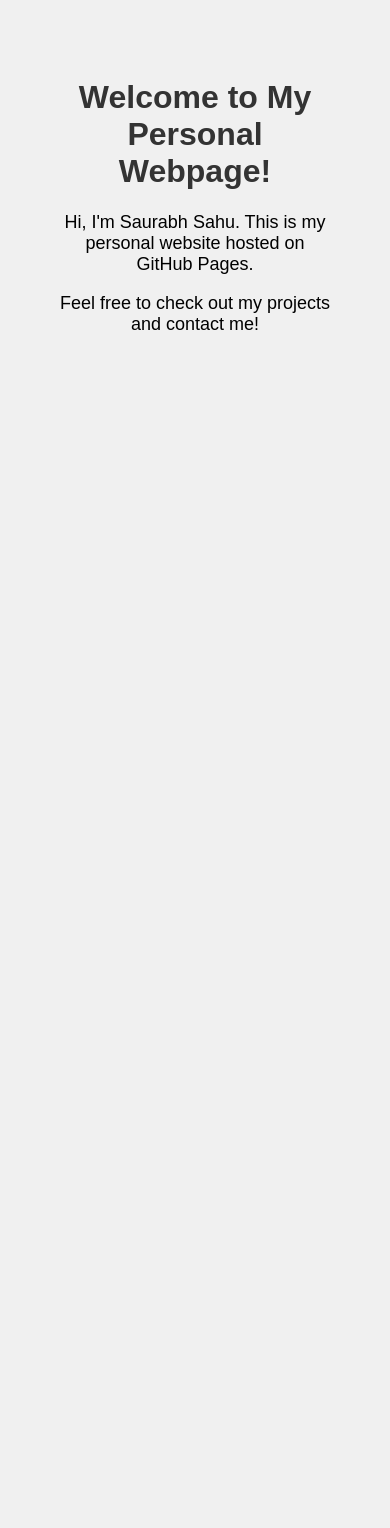
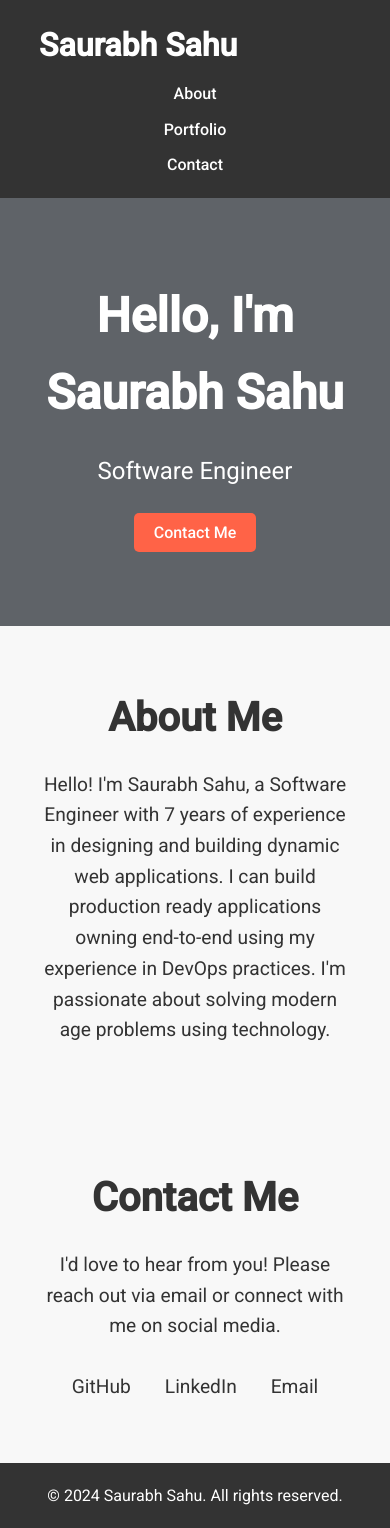
Before and after one commit to saurab2612/saurab2612.github.io, a plain HTML site: page index.html in a window 390 px wide. Before the commit the page ends 844 px from the top, so only its background shows below. Drawn offline with Linux system fonts and the light colour scheme.

Commit message:
css and js files

```diff
--- a/index.html
+++ b/index.html
@@ -1,27 +1,94 @@
 <!DOCTYPE html>
 <html lang="en">
+
 <head>
     <meta charset="UTF-8">
     <meta name="viewport" content="width=device-width, initial-scale=1.0">
-    <title>Your Name's Personal Webpage</title>
-    <style>
-        body {
-            font-family: Arial, sans-serif;
-            background-color: #f0f0f0;
-            text-align: center;
-            padding: 50px;
-        }
-        h1 {
-            color: #333;
-        }
-        p {
-            font-size: 18px;
-        }
-    </style>
+    <meta name="description" content="Personal webpage of Saurabh Sahu showcasing portfolio and contact information">
+    <title>Saurabh Sahu - Personal Website</title>
+    <link rel="stylesheet" href="styles.css">
+    <link href="https://fonts.googleapis.com/css2?family=Roboto:wght@400;500&display=swap" rel="stylesheet">
 </head>
+
 <body>
-<h1>Welcome to My Personal Webpage!</h1>
-<p>Hi, I'm Saurabh Sahu. This is my personal website hosted on GitHub Pages.</p>
-<p>Feel free to check out my projects and contact me!</p>
+<!-- Header -->
+<header>
+    <nav>
+        <div class="container">
+            <h1 class="logo"><a href="#">Saurabh Sahu</a></h1>
+            <ul>
+                <li><a href="#about">About</a></li>
+                <li><a href="#portfolio">Portfolio</a></li>
+                <li><a href="#contact">Contact</a></li>
+            </ul>
+        </div>
+    </nav>
+</header>
+
+<!-- Hero Section -->
+<section id="hero">
+    <div class="container">
+        <h2>Hello, I'm Saurabh Sahu</h2>
+        <p>Software Engineer</p>
+        <a href="#contact" class="btn">Contact Me</a>
+    </div>
+</section>
+
+<!-- About Section -->
+<section id="about">
+    <div class="container">
+        <h2>About Me</h2>
+        <p>Hello! I'm Saurabh Sahu, a Software Engineer with 7 years of experience in designing and building dynamic web applications. I can build production ready applications owning end-to-end using my experience in DevOps practices. I'm passionate about solving modern age problems using technology.</p>
+    </div>
+</section>
+
+<!-- Portfolio Section
+<section id="portfolio">
+    <div class="container">
+        <h2>My Portfolio</h2>
+        <div class="portfolio-items">
+            <div class="portfolio-item">
+                <img src="https://via.placeholder.com/300" alt="Project 1">
+                <h3>Project 1</h3>
+                <p>Project description goes here.</p>
+            </div>
+
+            <div class="portfolio-item">
+                <img src="https://via.placeholder.com/300" alt="Project 2">
+                <h3>Project 2</h3>
+                <p>Project description goes here.</p>
+            </div>
+
+            <div class="portfolio-item">
+                <img src="https://via.placeholder.com/300" alt="Project 3">
+                <h3>Project 3</h3>
+                <p>Project description goes here.</p>
+            </div>
+        </div>
+    </div>
+</section> -->
+
+<!-- Contact Section -->
+<section id="contact">
+    <div class="container">
+        <h2>Contact Me</h2>
+        <p>I'd love to hear from you! Please reach out via email or connect with me on social media.</p>
+        <ul class="social-links">
+            <li><a href="https://github.com/saurab2612" target="_blank">GitHub</a></li>
+            <li><a href="https://www.linkedin.com/in/saurab2612" target="_blank">LinkedIn</a></li>
+            <li><a href="mailto:saurab2612@gmail.com">Email</a></li>
+        </ul>
+    </div>
+</section>
+
+<!-- Footer -->
+<footer>
+    <div class="container">
+        <p>&copy; 2024 Saurabh Sahu. All rights reserved.</p>
+    </div>
+</footer>
+
+<script src="script.js"></script>
 </body>
+
 </html>
--- /dev/null
+++ b/styles.css
@@ -0,0 +1,200 @@
+/* Global Styles */
+* {
+    margin: 0;
+    padding: 0;
+    box-sizing: border-box;
+    font-family: 'Roboto', sans-serif;
+}
+
+body {
+    background-color: #f8f8f8;
+    color: #333;
+    line-height: 1.6;
+}
+
+.container {
+    width: 80%;
+    margin: 0 auto;
+}
+
+/* Header */
+header {
+    background: #333;
+    padding: 20px 0;
+}
+
+header nav {
+    display: flex;
+    justify-content: space-between;
+    align-items: center;
+}
+
+header .logo a {
+    color: white;
+    font-size: 2rem;
+    text-decoration: none;
+}
+
+header ul {
+    list-style: none;
+    display: flex;
+}
+
+header ul li {
+    margin-left: 20px;
+}
+
+header ul li a {
+    color: white;
+    text-decoration: none;
+    font-weight: 500;
+}
+
+/* Hero Section */
+#hero {
+    background: #5f6368;
+    color: white;
+    padding: 80px 0;
+    text-align: center;
+}
+
+#hero h2 {
+    font-size: 3rem;
+    margin-bottom: 20px;
+}
+
+#hero p {
+    font-size: 1.5rem;
+    margin-bottom: 30px;
+}
+
+#hero .btn {
+    padding: 10px 20px;
+    background: #ff6347;
+    color: white;
+    text-decoration: none;
+    font-weight: 500;
+    border-radius: 5px;
+}
+
+/* About Section */
+#about {
+    padding: 60px 0;
+    text-align: center;
+}
+
+#about h2 {
+    font-size: 2.5rem;
+    margin-bottom: 20px;
+}
+
+#about p {
+    font-size: 1.2rem;
+    max-width: 800px;
+    margin: 0 auto;
+}
+
+/* Portfolio Section */
+#portfolio {
+    padding: 60px 0;
+    background: #f0f0f0;
+    text-align: center;
+}
+
+#portfolio h2 {
+    font-size: 2.5rem;
+    margin-bottom: 20px;
+}
+
+.portfolio-items {
+    display: flex;
+    justify-content: space-between;
+    gap: 20px;
+    flex-wrap: wrap;
+}
+
+.portfolio-item {
+    background: white;
+    padding: 20px;
+    border-radius: 10px;
+    box-shadow: 0 4px 8px rgba(0, 0, 0, 0.1);
+    flex-basis: 30%;
+    text-align: center;
+}
+
+.portfolio-item img {
+    width: 100%;
+    height: auto;
+    border-radius: 10px;
+}
+
+.portfolio-item h3 {
+    margin-top: 15px;
+    font-size: 1.5rem;
+}
+
+/* Contact Section */
+#contact {
+    padding: 60px 0;
+    text-align: center;
+}
+
+#contact h2 {
+    font-size: 2.5rem;
+    margin-bottom: 20px;
+}
+
+#contact p {
+    font-size: 1.2rem;
+    margin-bottom: 30px;
+}
+
+.social-links {
+    list-style: none;
+}
+
+.social-links li {
+    display: inline-block;
+    margin: 0 15px;
+}
+
+.social-links li a {
+    color: #333;
+    font-size: 1.2rem;
+    text-decoration: none;
+}
+
+/* Footer */
+footer {
+    background: #333;
+    color: white;
+    padding: 20px 0;
+    text-align: center;
+}
+
+footer p {
+    font-size: 1rem;
+}
+
+/* Responsive Design */
+@media (max-width: 768px) {
+    .portfolio-items {
+        flex-direction: column;
+        align-items: center;
+    }
+
+    .portfolio-item {
+        flex-basis: 80%;
+        margin-bottom: 30px;
+    }
+
+    header ul {
+        flex-direction: column;
+        align-items: center;
+    }
+
+    header ul li {
+        margin-left: 0;
+        margin-top: 10px;
+    }
+}
```
Also changed, not shown: script.js (added).
